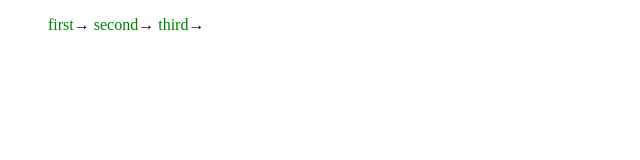
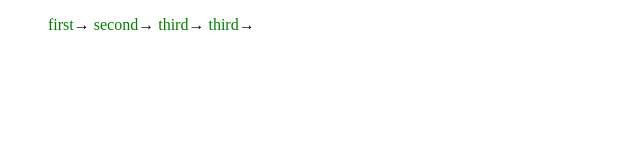
Before and after one commit to nata7semkiv/nata7semkiv.github.io, a plain HTML site: page index.html in a window 1280 px wide. Shown: the full height of the page, 0-640 px from the left. Drawn offline with Linux system fonts and the light colour scheme.

Commit message:
Update index.html

```diff
--- a/index.html
+++ b/index.html
@@ -17,6 +17,7 @@
 		<li><a href="#">first</a></li>
 		<li><a href="#">second</a></li>
 		<li><a href="#">third</a></li>
+		<li><a href="#">third</a></li>
 	</ul>
 
 	</body>
```
